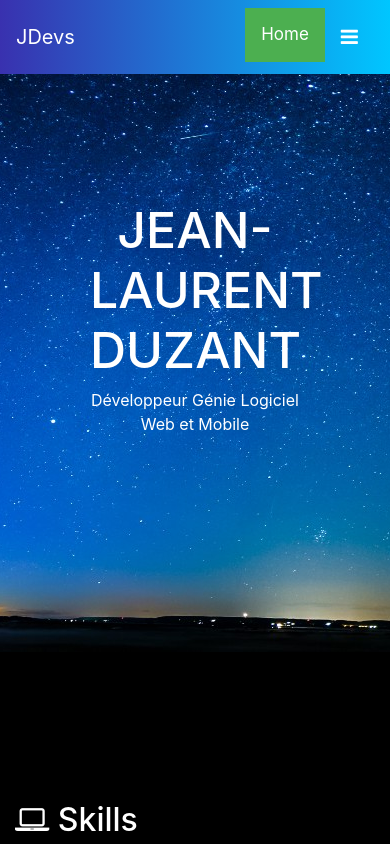
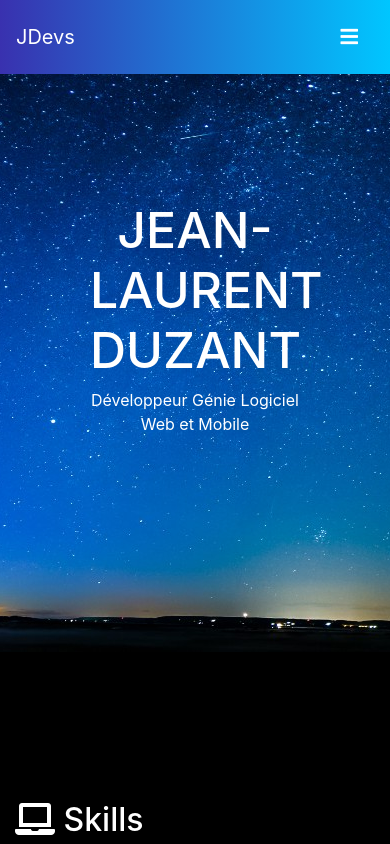
Before and after one commit to JDevs10/Duzant-JL-Portfolio, an Angular app in the folder Portfolio/: page / in a window 390 px wide. Shown: the top 844 px of the page. Built offline with nearby package versions, Linux system fonts and the light colour scheme; no server answers.

Commit message:
add login Admin icon in header

```diff
--- a/Portfolio/src/app/header/header.component.css
+++ b/Portfolio/src/app/header/header.component.css
@@ -35,10 +35,18 @@
     color: white;
   }
 
+  /* Admin area */
+
+  .admin_login-link a::before,
+  .admin_login-link a::after{
+    content: '\f13e';
+  }
+
   @media screen and (max-width: 720px) {
     .topnav a:not(:first-child){
       display: none;
     }
+
     .topnav a.icon {
       float: right;
       display: block;
@@ -52,11 +60,19 @@
       right: 0;
       top: 0;
     }
+
     .topnav.responsive a {
       float: none;
       display: block;
       text-align: left;
     }
+
+    .topnav.responsive #admin .admin_part a{
+      float: none;
+      display: block;
+      text-align: left;
+    }
+
     .topnav.responsive {float: none;}
     .topnav.responsive {position: relative;}
     .topnav.responsive {
--- a/Portfolio/src/app/header/header.component.html
+++ b/Portfolio/src/app/header/header.component.html
@@ -2,11 +2,13 @@
     <a class="navbar-brand" routerLink="/loginSignIn">JDevs</a>
 
     <div class="topnav" id="myTopnav">
+      <a href="">&nbsp;</a>
       <a id="navHome" class="nav-item nav-link active" href="#home" (click)="currentActive('Home')">Home</a>
       <a id="navSkills" class="nav-item nav-link" href="#skills" (click)="currentActive('Skills')">Skills</a>
       <a id="navEducation" class="nav-item nav-link" href="#education" (click)="currentActive('Education')">Education</a>
       <a id="navProjects" class="nav-item nav-link" href="#myprojects" (click)="currentActive('Projects')">My Projects</a>
       <a id="navContact" class="nav-item nav-link" href="#contact" (click)="currentActive('Contact')">Contact</a>
+      <a id="navAdmin-login" class="nav-item nav-link" href="/admin_log"><i class="fas fa-unlock-alt fa-lg"></i></a>
       <a href="javascript:void(0);" style="font-size:20px;" class="icon" (click)="myFunction()"><i class="fa fa-bars"></i></a>
     </div>
   </nav>
--- a/Portfolio/src/index.html
+++ b/Portfolio/src/index.html
@@ -5,10 +5,10 @@
   <title>JDves Portfolio | Jean-Laurent DUZANT</title>
 
   <meta name="viewport" content="width=device-width, initial-scale=1">
-  <link rel="icon" type="image/x-icon" href="ico.png">
+  <!-- <link rel="icon" type="image/x-icon" href="ico.png"> -->
   <link rel="stylesheet" href="https://stackpath.bootstrapcdn.com/bootstrap/4.1.3/css/bootstrap.min.css"
   integrity="sha384-MCw98/SFnGE8fJT3GXwEOngsV7Zt27NXFoaoApmYm81iuXoPkFOJwJ8ERdknLPMO" crossorigin="anonymous">
-  <link rel="stylesheet" href="https://cdnjs.cloudflare.com/ajax/libs/font-awesome/4.7.0/css/font-awesome.min.css">
+  <link rel="stylesheet" href="https://use.fontawesome.com/releases/v5.6.3/css/all.css" integrity="sha384-UHRtZLI+pbxtHCWp1t77Bi1L4ZtiqrqD80Kn4Z8NTSRyMA2Fd33n5dQ8lWUE00s/" crossorigin="anonymous">
 </head>
 <body>
 
```
